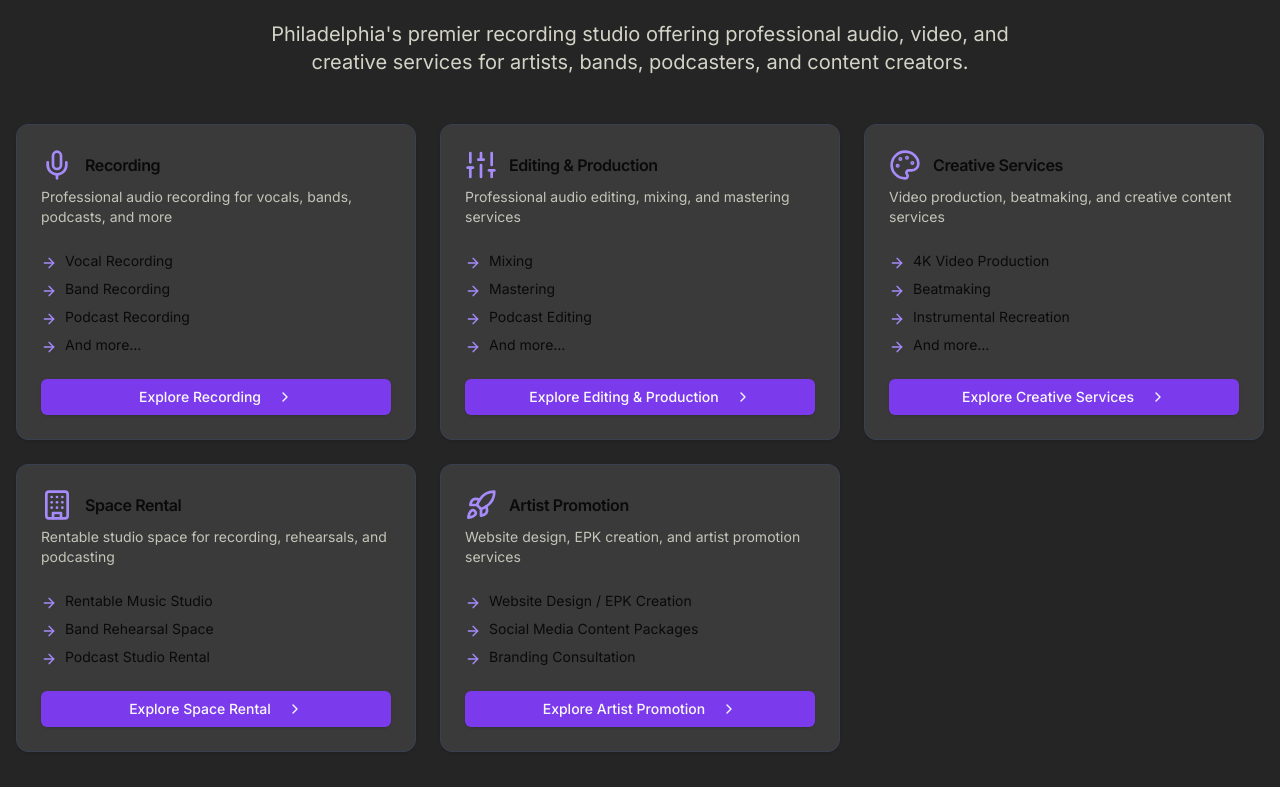
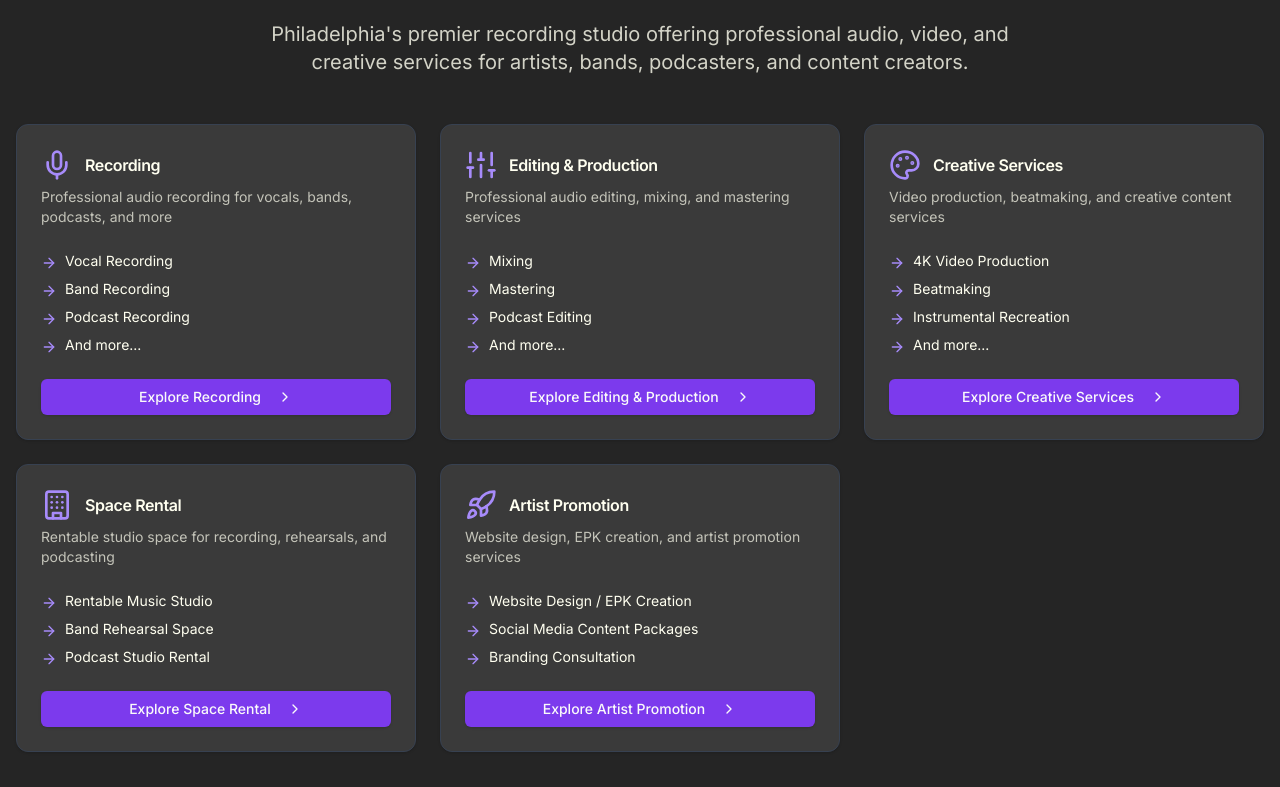
Before and after one commit to zackhanni/sounds-like-soma, a Next.js app: page / in a window 1280 px wide. Shown: the part 893-1680 px from the top of the page. Built offline with nearby package versions, Linux system fonts and the light colour scheme.

Commit message:
rewprked links to go to their respective category pages

```diff
--- a/components/services-section.tsx
+++ b/components/services-section.tsx
@@ -99,7 +99,7 @@ export default function ServicesSection() {
             "Comping and tuning services available",
           ],
           icon: <Music className="h-6 w-6 text-purple-400" />,
-          href: "/services/recording/vocal",
+          href: "/services/recording#vocal",
         },
         {
           id: "band-recording",
@@ -654,7 +654,7 @@ export default function ServicesSection() {
               {mainCategories.map((category) => (
                 <Card
                   key={category.id}
-                  className="bg-[#3A3A3A] border-gray-700 hover:border-purple-500 transition-all duration-300 cursor-pointer"
+                  className="bg-[#3A3A3A] text-[#FFFFF0] border-gray-700 hover:border-purple-500 transition-all duration-300 cursor-pointer"
                   onClick={() => setSelectedCategory(category.id)}
                 >
                   <CardHeader>
@@ -797,7 +797,7 @@ export default function ServicesSection() {
                 ?.subcategories.map((subcategory) => (
                   <Card
                     key={subcategory.id}
-                    className="bg-[#3A3A3A] border-gray-700 hover:border-purple-500 transition-all duration-300"
+                    className="bg-[#3A3A3A] text-[#FFFFF0] border-gray-700 hover:border-purple-500 transition-all duration-300"
                   >
                     <CardHeader>
                       <div className="flex items-center gap-3">
```
